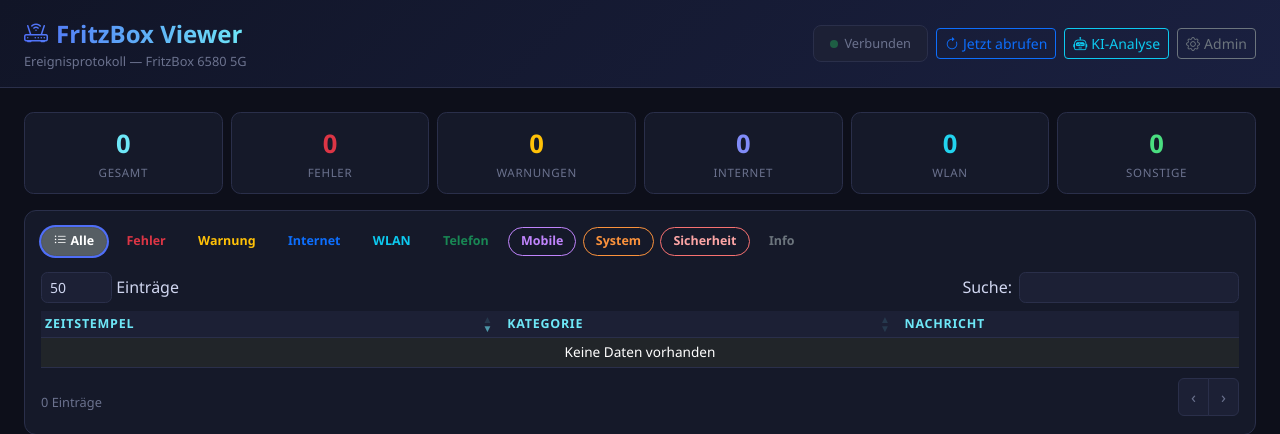
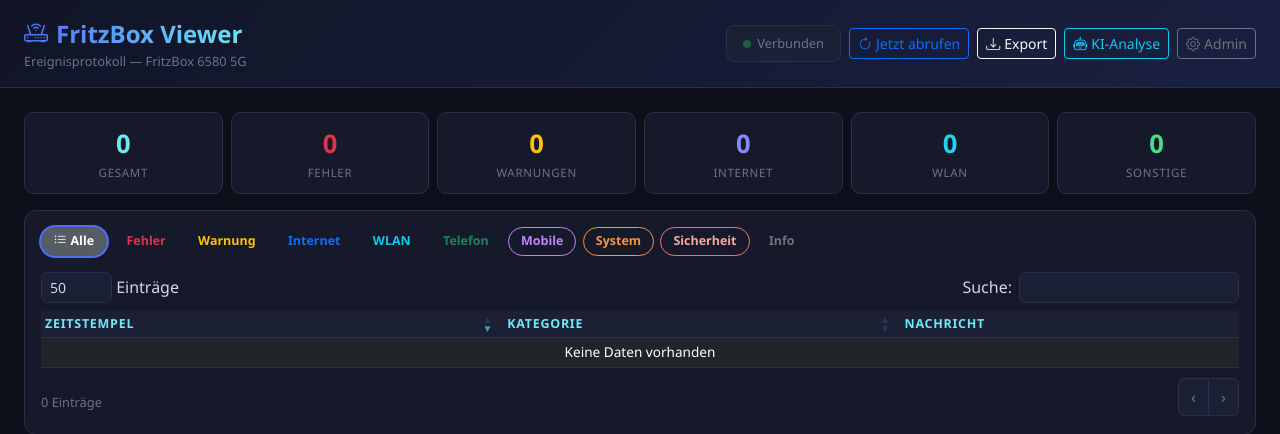
Before and after one commit to Pesto-maker/FritzBox-Viewer, a FastAPI app: page / in a window 1280 px wide. Shown: the top 434 px of the page. Run offline with FastAPI, Linux system fonts and the light colour scheme; data that the repository does not hold is empty; some libraries are stand-ins or nearby versions.

Commit message:
Add log export button for Claude chat upload
GET /api/export/logs returns a plain text file with all log entries,
formatted for easy reading and direct upload to Claude.ai chat.

Co-Authored-By: Claude Sonnet 4.6 <noreply@anthropic.com>

```diff
--- a/app/main.py
+++ b/app/main.py
@@ -7,7 +7,7 @@ from dotenv import load_dotenv
 load_dotenv()
 
 from fastapi import Depends, FastAPI, Query, Request
-from fastapi.responses import HTMLResponse
+from fastapi.responses import HTMLResponse, PlainTextResponse
 from fastapi.templating import Jinja2Templates
 from sqlalchemy import func
 from sqlalchemy.orm import Session
@@ -195,6 +195,35 @@ def api_fetch_with_sid(data: dict, db: Session = Depends(get_db)):
         return {"status": "error", "message": str(exc)}
 
 
+@app.get("/api/export/logs", response_class=PlainTextResponse)
+def api_export_logs(db: Session = Depends(get_db)):
+    """Export all log entries as plain text for upload to Claude chat."""
+    from datetime import timezone
+    import datetime as dt
+
+    entries = (
+        db.query(LogEntry)
+        .order_by(LogEntry.timestamp.asc())
+        .all()
+    )
+
+    lines = [
+        f"FritzBox Ereignisprotokoll — Export {dt.datetime.now(timezone.utc).strftime('%d.%m.%Y %H:%M')} UTC",
+        f"Einträge gesamt: {len(entries)}",
+        "=" * 70,
+        "",
+    ]
+    for e in entries:
+        lines.append(f"{e.timestamp.strftime('%d.%m.%y %H:%M:%S')}  [{e.category:<10}]  {e.message}")
+
+    filename = dt.datetime.now(timezone.utc).strftime("fritzbox_logs_%Y%m%d_%H%M.txt")
+    content = "\n".join(lines)
+    return PlainTextResponse(
+        content=content,
+        headers={"Content-Disposition": f'attachment; filename="{filename}"'},
+    )
+
+
 @app.get("/recommendations", response_class=HTMLResponse)
 def recommendations_page(request: Request):
     return templates.TemplateResponse("recommendations.html", {"request": request})
--- a/app/templates/index.html
+++ b/app/templates/index.html
@@ -188,6 +188,9 @@
     <button class="btn btn-sm btn-outline-primary" id="btnFetch" onclick="triggerFetch()">
       <i class="bi bi-arrow-clockwise me-1"></i>Jetzt abrufen
     </button>
+    <a href="/api/export/logs" class="btn btn-sm btn-outline-light" download>
+      <i class="bi bi-download me-1"></i>Export
+    </a>
     <a href="/recommendations" class="btn btn-sm btn-outline-info">
       <i class="bi bi-robot me-1"></i>KI-Analyse
     </a>
```
